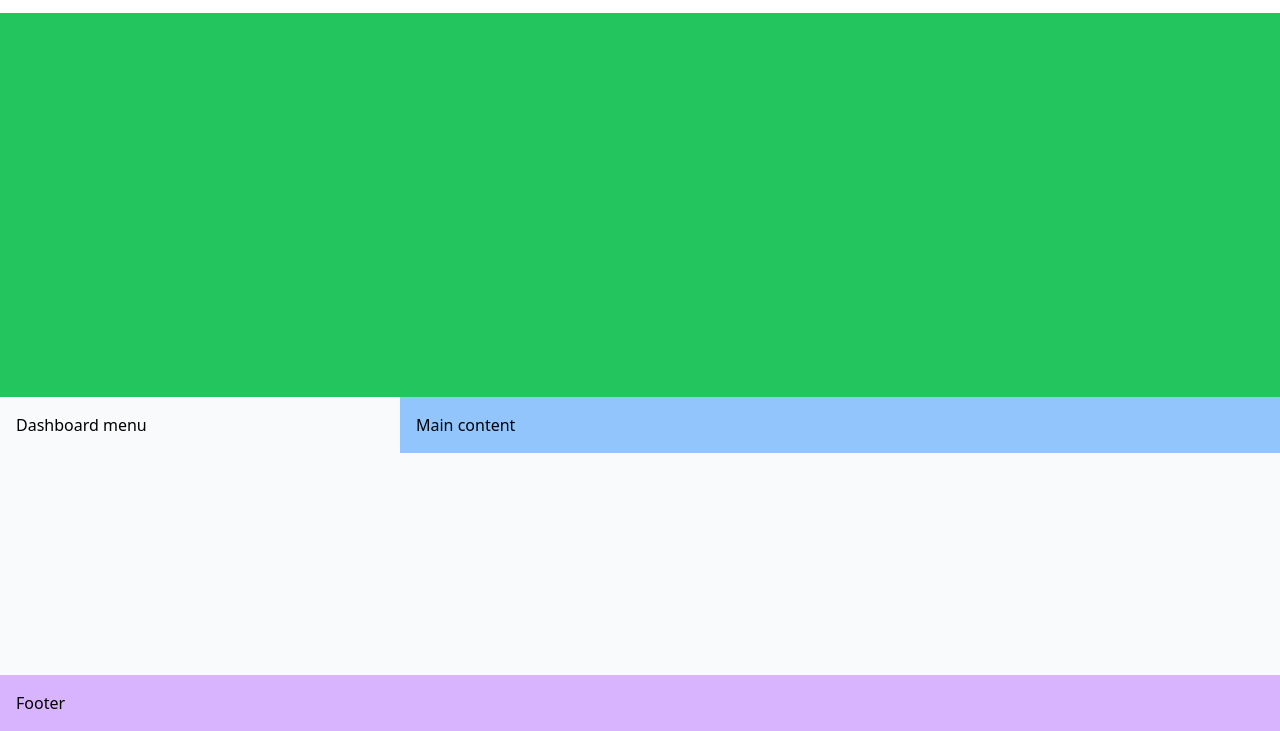
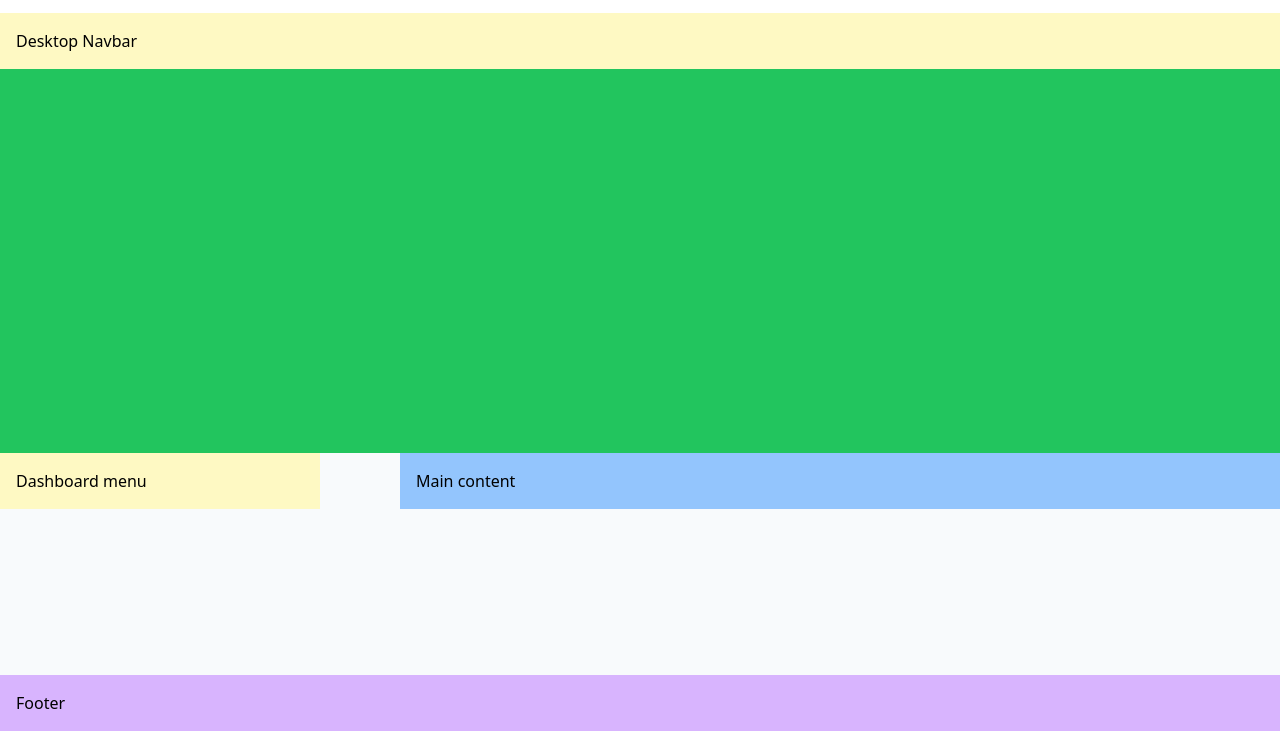
Before and after one commit to jake-jenkins/p2u-sb-ui, a plain HTML site: page index.html in a window 1280 px wide. Shown: the part 69-800 px from the top of the page. Drawn offline with nearby package versions, Linux system fonts and the light colour scheme.

Commit message:
adding navbar

```diff
--- a/index.html
+++ b/index.html
@@ -152,10 +152,15 @@
           </div>
         </header>
       </div>
+      <nav class="hidden lg:flex bg-yellow-100 container mx-auto p-4">
+        Desktop Navbar
+      </nav>
       <div class="flex-1 bg-slate-50 flex flex-col">
         <div class="h-96 bg-green-500"></div>
         <div class="container mx-auto flex">
-          <aside class="w-80 hidden lg:flex mr-20 p-4">Dashboard menu</aside>
+          <aside class="bg-yellow-100 w-80 hidden lg:flex mr-20 p-4">
+            Dashboard menu
+          </aside>
           <main class="flex-1">
             <div class="2xl:mx-20 bg-blue-300 p-4">Main content</div>
           </main>
```
